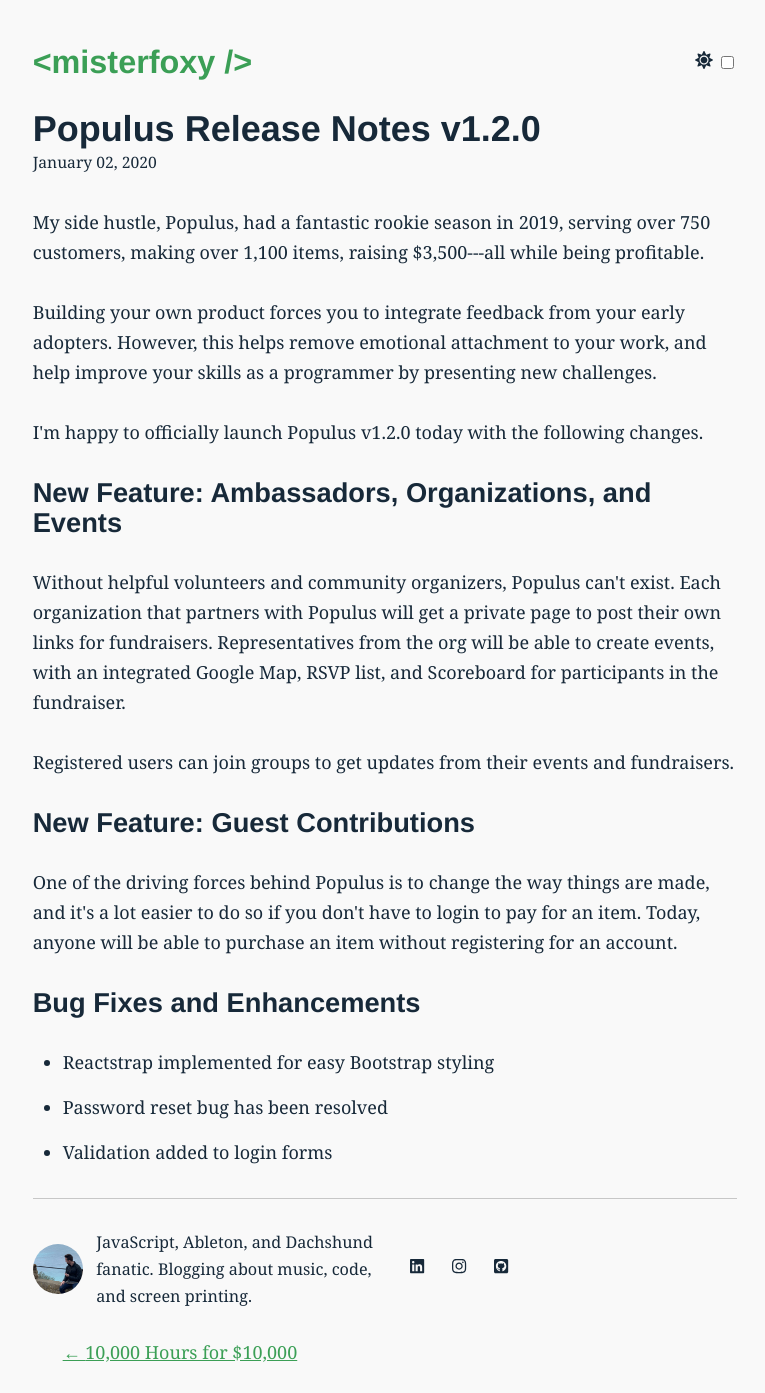
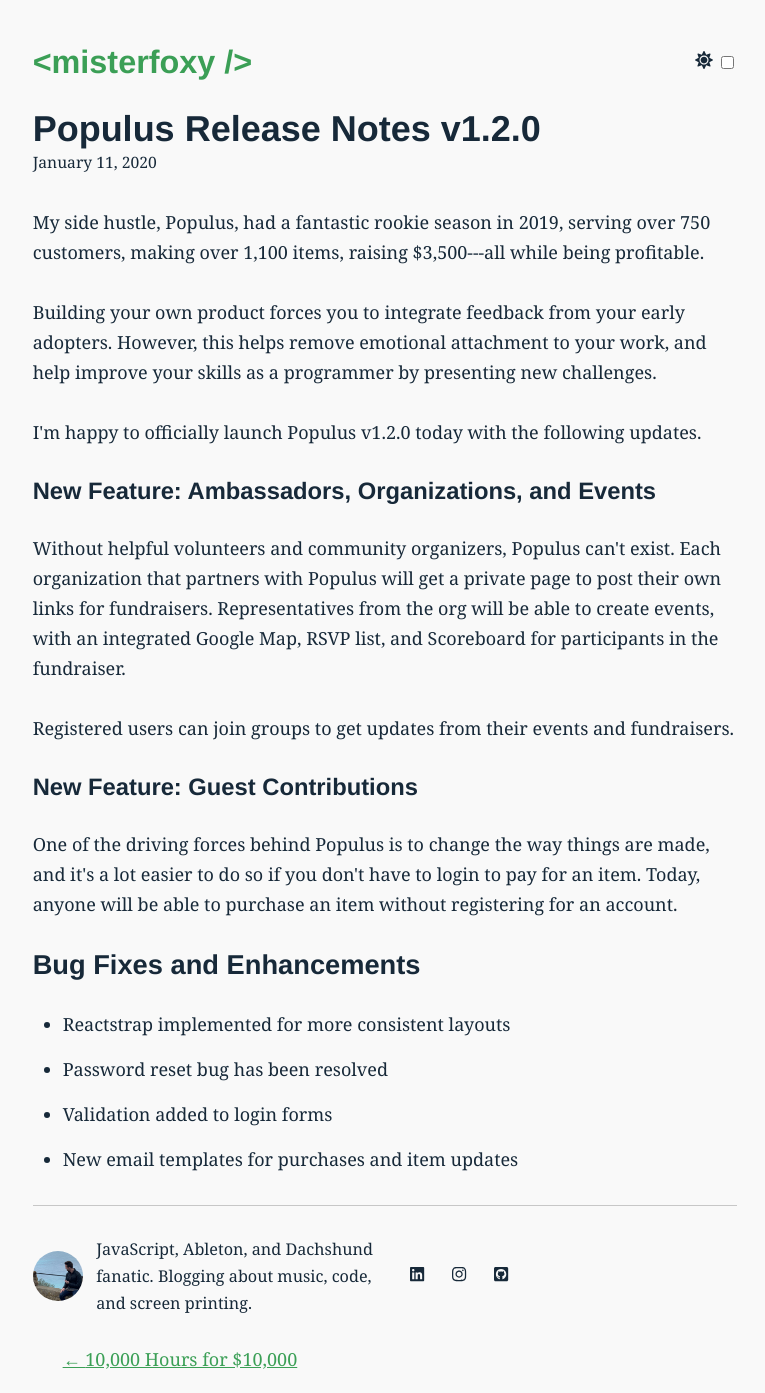
Before and after one commit to misterfoxy/michaelscottfox.com, a Gatsby site: page /populus-release-1-2-0/ in a window 1280 px wide. Shown: the top 1393 px of the page, without its empty margins (255-1020 px from the left). Built offline with nearby package versions, Linux system fonts and the light colour scheme; Gatsby itself is replaced by a stand-in of ours; some packages are replaced by stand-ins of ours.

Commit message:
updates to populus release notes

```diff
--- a/content/blog/populus-release-1-2-0/index.md
+++ b/content/blog/populus-release-1-2-0/index.md
@@ -1,6 +1,6 @@
 ---
 title: Populus Release Notes v1.2.0
-date: "2020-01-02T22:12:03.284Z"
+date: "2020-01-11T22:12:03.284Z"
 description: "Scale fast or die slow"
 author: "Michael Scott Fox"
 image: "https://res.cloudinary.com/dgidtgwgr/image/upload/w_1000,ar_1:1,c_fill,g_auto,e_art:hokusai/v1543801947/populus_opengraph_agtlbr.png"
@@ -10,17 +10,21 @@
 
 Building your own product forces you to integrate feedback from your early adopters. However, this helps remove emotional attachment to your work, and help improve your skills as a programmer by presenting new challenges.
 
-I'm happy to officially launch Populus v1.2.0 today with the following changes.
+I'm happy to officially launch Populus v1.2.0 today with the following updates.
 
-## New Feature: Ambassadors, Organizations, and Events
+### **New Feature: Ambassadors, Organizations, and Events**
+
 Without helpful volunteers and community organizers, Populus can't exist. Each organization that partners with Populus will get a private page to post their own links for fundraisers. Representatives from the org will be able to create events, with an integrated Google Map, RSVP list, and Scoreboard for participants in the fundraiser.
 
 Registered users can join groups to get updates from their events and fundraisers.
 
-## New Feature: Guest Contributions
+
+
+### **New Feature: Guest Contributions**
 One of the driving forces behind Populus is to change the way things are made, and it's a lot easier to do so if you don't have to login to pay for an item. Today, anyone will be able to purchase an item without registering for an account.
 
 ## Bug Fixes and Enhancements
-- Reactstrap implemented for easy Bootstrap styling
+- Reactstrap implemented for more consistent layouts
 - Password reset bug has been resolved
 - Validation added to login forms
+- New email templates for purchases and item updates
```
